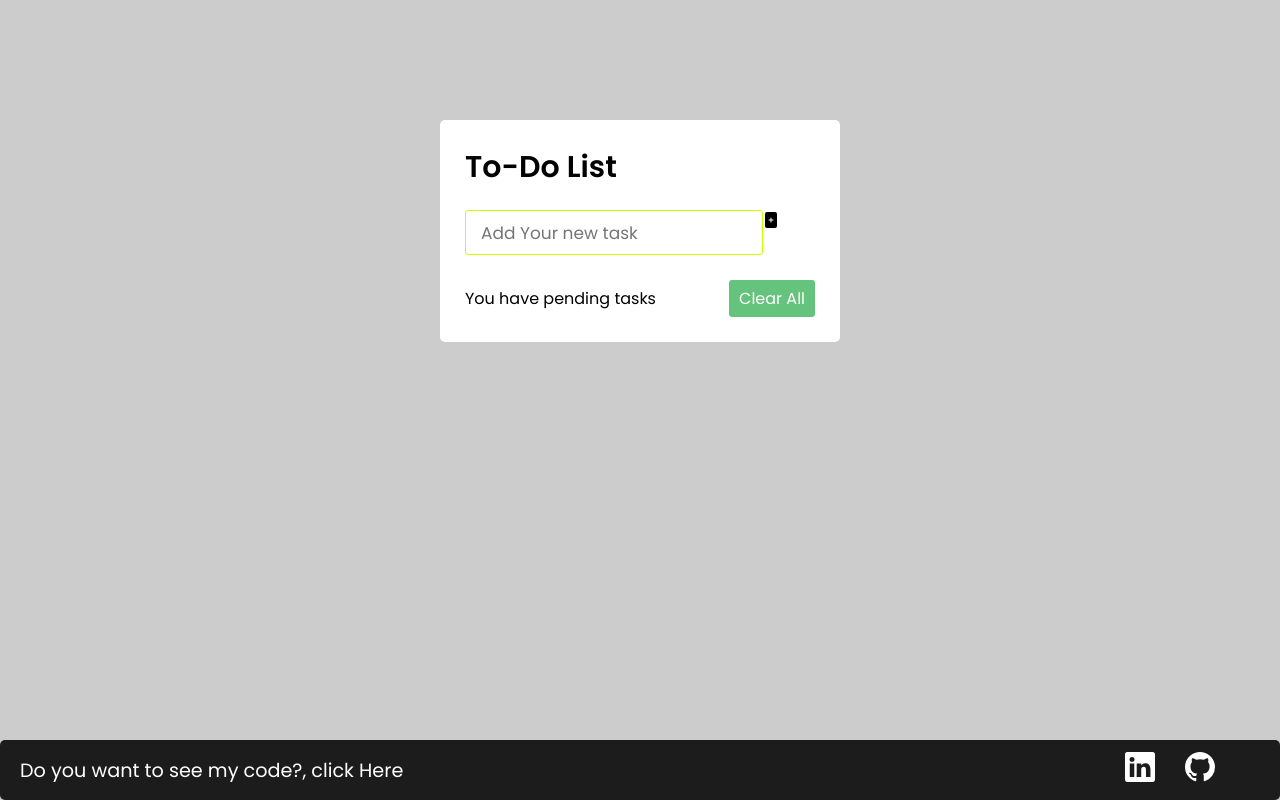
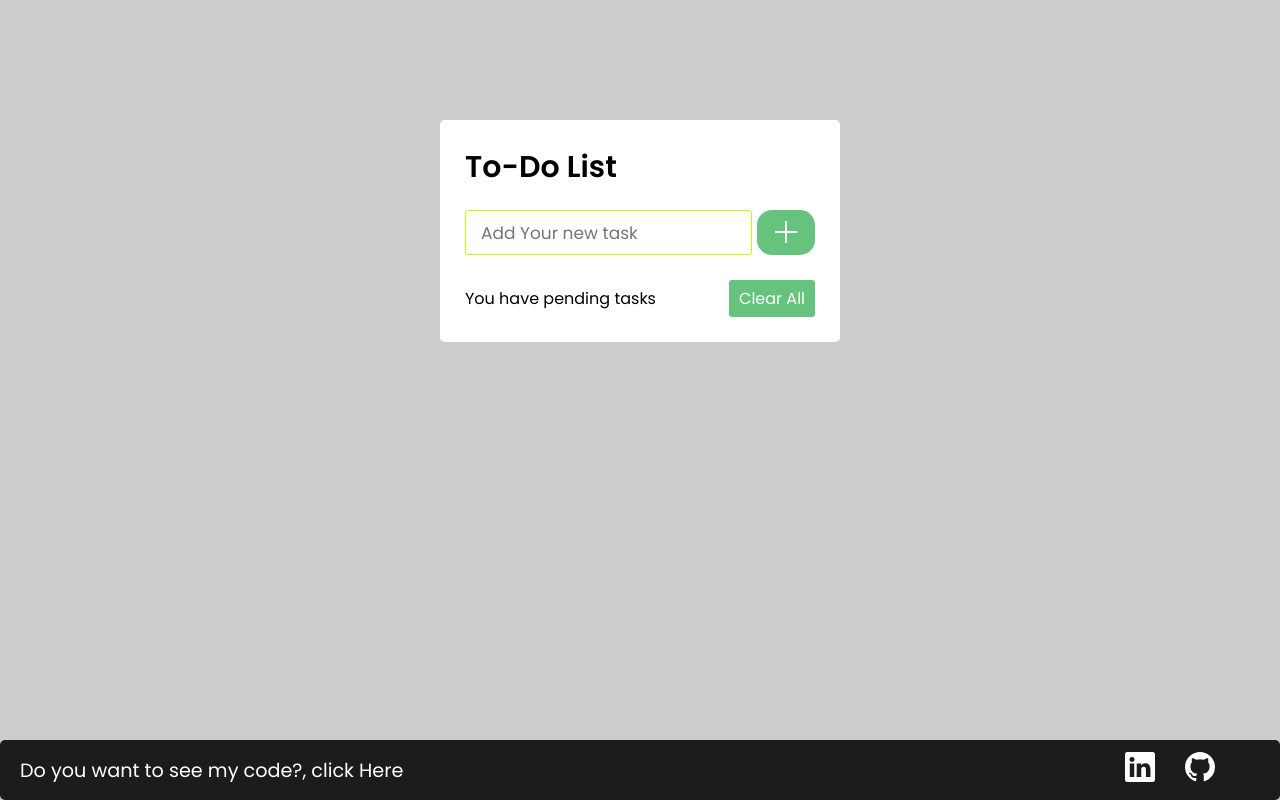
Before and after one commit to JairMontenegro/To-Do-App-React-r, a React (Create React App) app: page / in a window 1280 px wide. Built offline with nearby package versions, Linux system fonts and the light colour scheme; the HTML template or start-up script is replaced by a standard one.

Commit message:
add props

```diff
--- a/src/App.js
+++ b/src/App.js
@@ -1,5 +1,5 @@
 import './App.css';
-import Task from './components/tasks.js'
+import Tasks from './components/Tasks.js'
 import Footer from './components/footer.js'
 
 
@@ -9,7 +9,7 @@ function App() {
 
       <div className='wrapper'>
       <header>To-Do List</header>
-      <Task/>
+      <Tasks/>
       {/* <ul className="todoList">
             {/* <!-- addd --> */}
         {/* </ul> */}
--- a/src/components/tasks.js
+++ b/src/components/tasks.js
@@ -1,18 +1,18 @@
 import React from 'react';
 import '../styles-shets/tasks.css'
-import { BsFillFilePlusFill } from "react-icons/bs";
+import { BsPlusLg } from "react-icons/bs";
 
-const Task = ({text}) => {
+const Tasks = ({text, done}) => {
  return (
    <div className="inputField">
     <input type="text" placeholder="Add Your new task" />
     {text}
-    <div >
-        <BsFillFilePlusFill className="add-icon"/>
+    <div className='container-icons'>
+        <BsPlusLg className="add-icon"/>
     </div>
    </div>
  );
 }
 
 
-export default Task
+export default Tasks
--- a/src/styles-shets/tasks.css
+++ b/src/styles-shets/tasks.css
@@ -14,3 +14,22 @@
   border-radius: 3px;
   padding-left: 15px;
 }
+.inputField .container-icons{
+  width: 60px;
+  height: 100%;
+  background: #019c28;
+  font-size: 30px;
+  text-align: center;
+  line-height: 1.8;
+  color: #fff;
+  border-radius: 15px;
+  margin-left: 5px;
+  cursor: pointer;
+  opacity: 0.6;
+  pointer-events: none;
+}
+
+.inputField .container-icons.active {
+  opacity: 1;
+  pointer-events: auto;
+}
```
